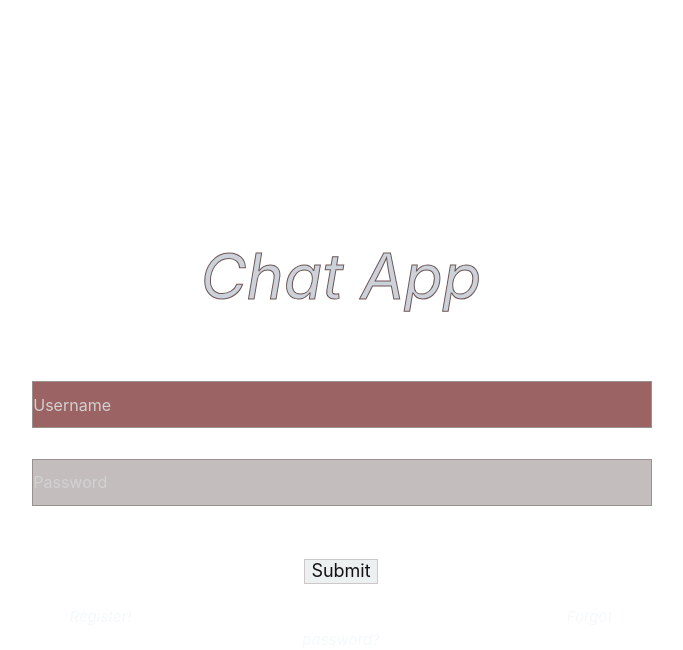
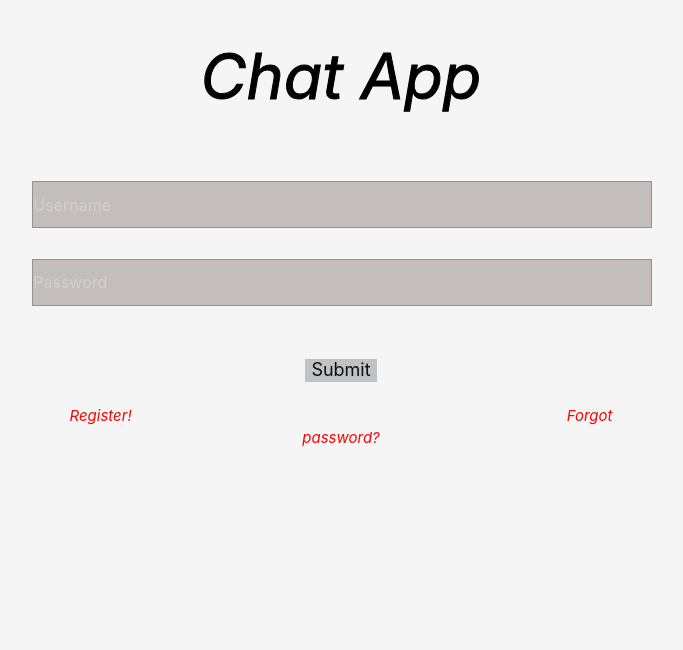
Before and after one commit to AnuPriya21/ChatApplication, a Django app: page / in a window 1280 px wide. Shown: the top 650 px of the page, without its empty margins (299-982 px from the left). Run offline with Django 3.2, Linux system fonts and the light colour scheme; some libraries are stand-ins or nearby versions.

Commit message:
[Anu Priya] Refactor. Background color for username and password

```diff
--- a/chat/static/style/user.css
+++ b/chat/static/style/user.css
@@ -1,31 +1,34 @@
 body {
+    background-color:whitesmoke;
     text-align: center;
-    position: sticky;
-    padding-top: 200px;
-    font-style: italic
+    background-position:fixed;
+    background-attachment: fixed;
+    background-size: cover;
+    font-style: oblique;
 }
 h1 {
-    font-size:50 ; font-style:bold; color: rgb(204, 210, 218); -webkit-text-stroke: 1px rgb(110, 85, 85)
+    font-size:50 ; font-style: italic; color:rgb(0, 0, 0); -webkit-text-stroke: 1px black
 }
 div {
-    font-size: 20; opacity: 10 ; color: rgb(21, 24, 24)
+    font-size: 20; opacity: 10 ; color:rgb(209, 185, 185)
 }
-#password{
-    font-size:20; color: white; border: 1.8px solid rgb(153, 144, 144); background-color: rgb(195, 189, 189)
+#username{
+    font-size:20; color:  rgb(8, 8, 8); border: 1.8px solid  rgb(153, 144, 144); background-color: rgb(195, 189, 189)
 }
 
-#username{
-    font-size:20; color: rgb(24, 23, 23) ;border: 1.8px solid rgb(153, 144, 144); background-color: rgb(155, 99, 99)
+#password{
+    font-size:20; color:   rgb(8, 8, 8);border: 1.8px solid rgb(153, 144, 144); background-color: rgb(195, 189, 189)
 }
 
 #button{
-    border: 1.8px solid rgb(204, 200, 200);
-    background-color: rgb(237, 240, 241);
-    color: rgb(19, 18, 19);
+    border:none;
+    background-color: rgb(193, 194, 196);
+    color: rgb(13, 13, 14);
     font-size: 18px;
     cursor: pointer;
 }
 
+
 a {
-    color:rgb(245, 249, 252)
+    color:rgb(243, 7, 7)
 }
```
